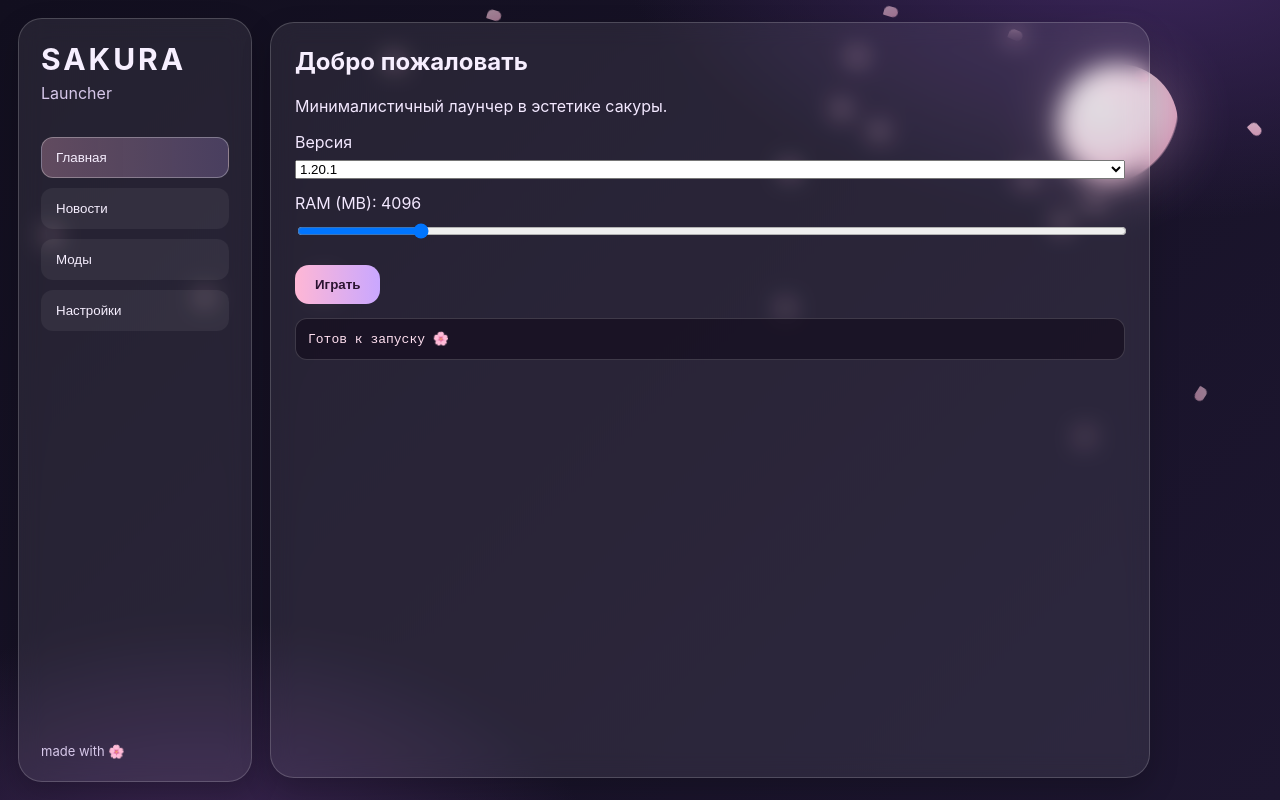
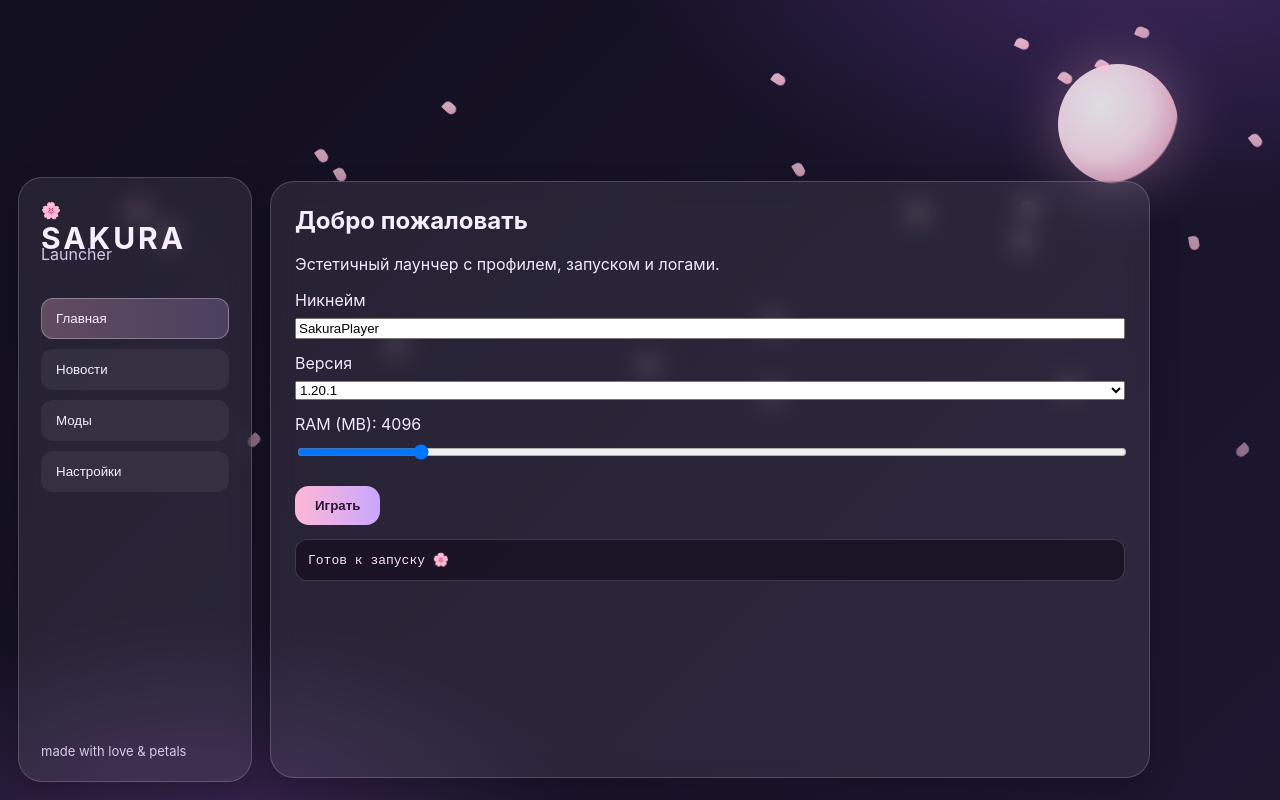
Before and after one commit to w1loz3r/sakura-launcher, a React (Vite) app: page / in a window 1280 px wide. Built offline with nearby package versions, Linux system fonts and the light colour scheme.

Commit message:
Update launcherApi interface and add nickname support

```diff
--- a/src/App.tsx
+++ b/src/App.tsx
@@ -5,9 +5,9 @@ type Tab = 'home' | 'news' | 'settings' | 'mods';
 declare global {
   interface Window {
     launcherApi?: {
-      play: (payload?: { version: string; ram: number }) => Promise<{ ok: boolean; message: string }>;
-      getConfig: () => Promise<{ version: string; ram: number }>;
-      saveConfig: (patch: { version: string; ram: number }) => Promise<{ ok: boolean; config: { version: string; ram: number } }>;
+      getConfig: () => Promise<{ version: string; ram: number; nickname: string }>;
+      saveConfig: (patch: { version: string; ram: number; nickname: string }) => Promise<{ ok: boolean }>;
+      play: (payload: { version: string; ram: number; nickname: string }) => Promise<{ ok: boolean; message: string }>;
       onLog: (cb: (msg: string) => void) => void;
     };
   }
@@ -18,14 +18,16 @@ export default function App() {
   const [log, setLog] = useState('Готов к запуску 🌸');
   const [ram, setRam] = useState(4096);
   const [version, setVersion] = useState('1.20.1');
+  const [nickname, setNickname] = useState('SakuraPlayer');
 
-  const petals = useMemo(() => Array.from({ length: 22 }, (_, i) => i), []);
+  const petals = useMemo(() => Array.from({ length: 28 }, (_, i) => i), []);
 
   useEffect(() => {
     window.launcherApi?.getConfig?.().then((cfg) => {
       if (!cfg) return;
       setVersion(cfg.version ?? '1.20.1');
       setRam(Number(cfg.ram ?? 4096));
+      setNickname(cfg.nickname ?? 'SakuraPlayer');
     });
 
     window.launcherApi?.onLog?.((msg) => {
@@ -34,15 +36,17 @@ export default function App() {
   }, []);
 
   async function onPlay() {
-    setLog('Проверка и запуск...');
-    await window.launcherApi?.saveConfig?.({ version, ram });
-    const res = await window.launcherApi?.play?.({ version, ram });
-    setLog((prev) => `${prev}\n${res?.message ?? 'Не удалось вызвать launcherApi'}`);
+    setLog('Сохраняю профиль и запускаю...');
+    await window.launcherApi?.saveConfig?.({ version, ram, nickname });
+    const res = await window.launcherApi?.play?.({ version, ram, nickname });
+    setLog((prev) => `${prev}\n${res?.message ?? 'Ошибка IPC'}`);
   }
 
   return (
     <div className="app">
       <div className="bg-gradient" />
+      <div className="glow glow1" />
+      <div className="glow glow2" />
       <div className="moon" />
 
       {petals.map((p) => (
@@ -52,17 +56,23 @@ export default function App() {
           style={
             {
               '--x': `${Math.random() * 100}%`,
-              '--d': `${8 + Math.random() * 8}s`,
+              '--d': `${7 + Math.random() * 9}s`,
               '--delay': `${Math.random() * 6}s`,
-              '--r': `${Math.random() * 360}deg`
+              '--r': `${Math.random() * 360}deg`,
+              '--s': `${0.8 + Math.random() * 0.8}`
             } as React.CSSProperties
           }
         />
       ))}
 
       <aside className="sidebar glass">
-        <h1>SAKURA</h1>
-        <p className="subtitle">Launcher</p>
+        <div className="brand">
+          <div className="logo">🌸</div>
+          <div>
+            <h1>SAKURA</h1>
+            <p className="subtitle">Launcher</p>
+          </div>
+        </div>
 
         <nav>
           <button className={tab === 'home' ? 'active' : ''} onClick={() => setTab('home')}>Главная</button>
@@ -71,14 +81,19 @@ export default function App() {
           <button className={tab === 'settings' ? 'active' : ''} onClick={() => setTab('settings')}>Настройки</button>
         </nav>
 
-        <div className="footer-note">made with 🌸</div>
+        <div className="footer-note">made with love & petals</div>
       </aside>
 
       <main className="content">
         {tab === 'home' && (
           <section className="panel glass">
             <h2>Добро пожаловать</h2>
-            <p>Минималистичный лаунчер в эстетике сакуры.</p>
+            <p>Эстетичный лаунчер с профилем, запуском и логами.</p>
+
+            <div className="row">
+              <label>Никнейм</label>
+              <input value={nickname} onChange={(e) => setNickname(e.target.value)} placeholder="Введите ник" />
+            </div>
 
             <div className="row">
               <label>Версия</label>
@@ -110,9 +125,9 @@ export default function App() {
           <section className="panel glass">
             <h2>Новости</h2>
             <ul>
-              <li>🌸 Новый весенний интерфейс</li>
-              <li>⚙️ Скоро: Microsoft OAuth</li>
-              <li>🧩 Скоро: менеджер модпаков</li>
+              <li>🌸 Новый Sakura Pro интерфейс</li>
+              <li>🎮 Реальный запуск через minecraft-launcher-core</li>
+              <li>🔐 Следующий шаг: Microsoft OAuth</li>
             </ul>
           </section>
         )}
@@ -120,14 +135,14 @@ export default function App() {
         {tab === 'mods' && (
           <section className="panel glass">
             <h2>Моды</h2>
-            <p>Здесь будет каталог модов и импорт .mrpack</p>
+            <p>В следующем обновлении: импорт .mrpack и менеджер профилей.</p>
           </section>
         )}
 
         {tab === 'settings' && (
           <section className="panel glass">
             <h2>Настройки</h2>
-            <p>Java path, папка игры, параметры запуска и т.д.</p>
+            <p>Сейчас сохраняются: ник, версия и RAM в JSON-файл профиля.</p>
           </section>
         )}
       </main>
```
